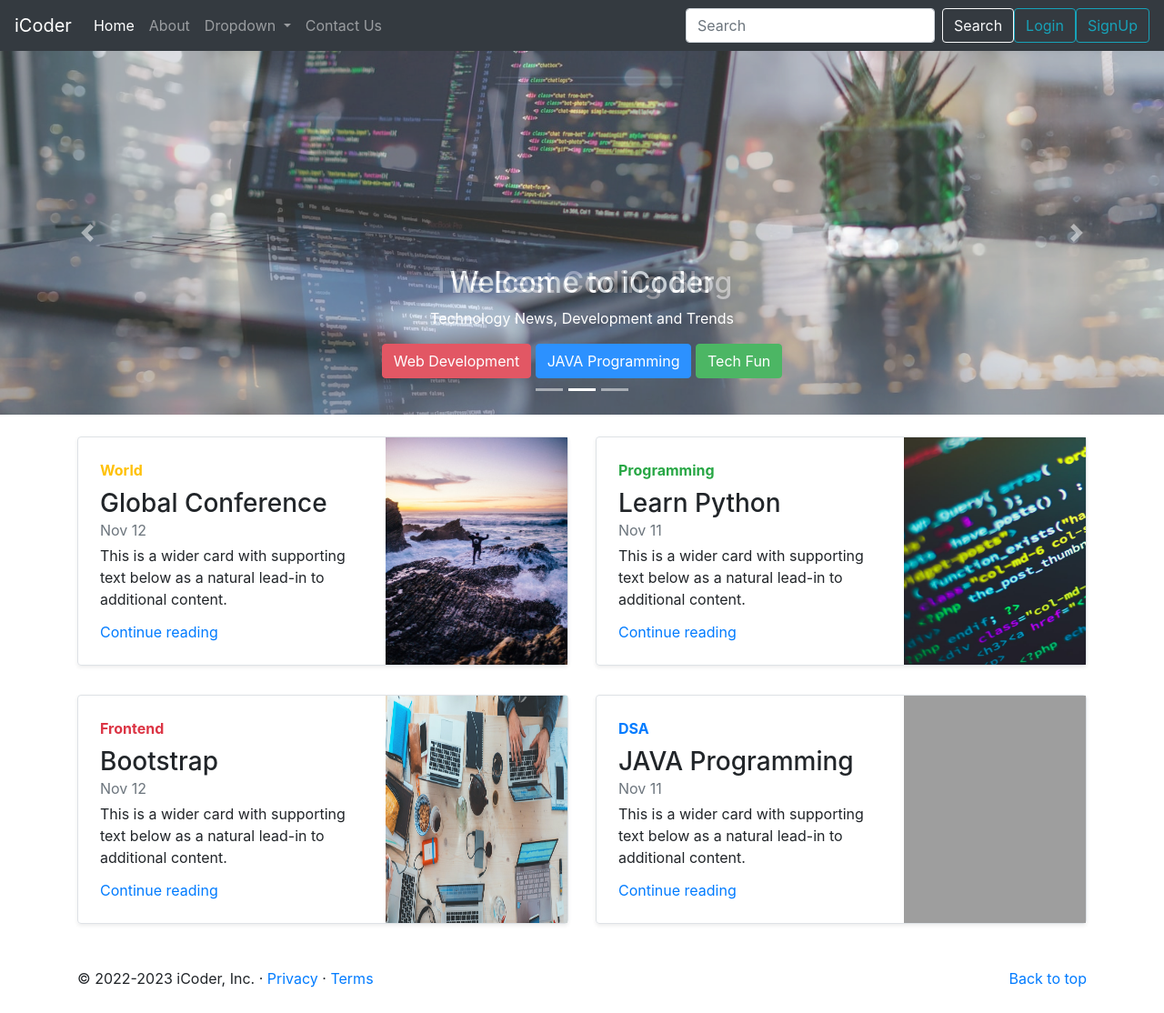
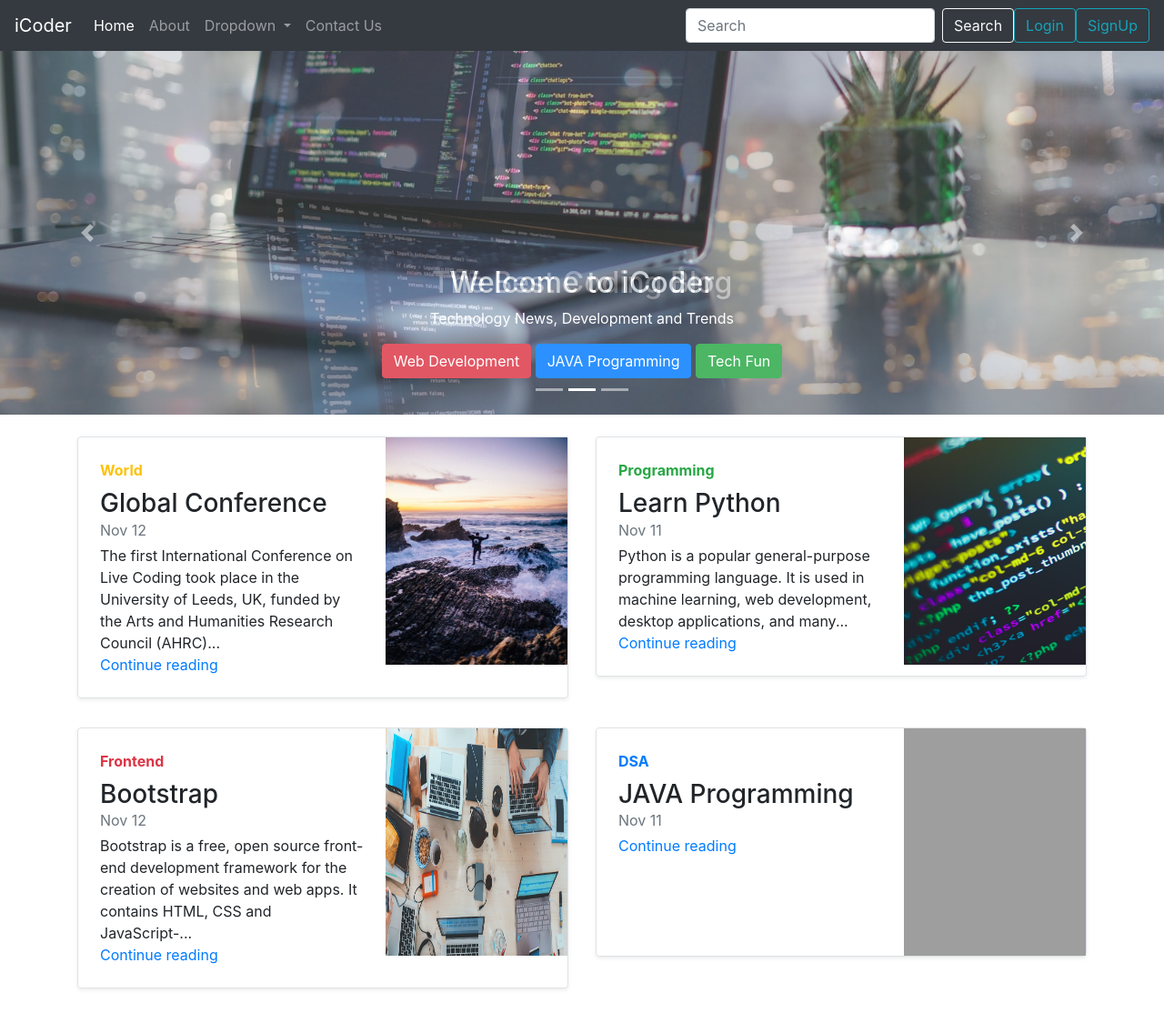
Before and after one commit to NIKHILHASWANI6/iCoderBootstrap, a plain HTML site: page index.html in a window 1280 px wide. Shown: the top 1114 px of the page at 91% size. Drawn offline with nearby package versions, Linux system fonts and the light colour scheme; grey boxes are pictures that could not be loaded.

Commit message:
Changes made in the cards.

```diff
--- a/index.html
+++ b/index.html
@@ -19,7 +19,7 @@
 
           <!--Navigation Bar-->
           <nav class="navbar navbar-expand-lg navbar-dark bg-dark">
-                    <a class="navbar-brand" href="#">iCoder</a>
+                    <a class="navbar-brand" href="/iCoderBootstrap/">iCoder</a>
                     <button class="navbar-toggler" type="button" data-toggle="collapse"
                               data-target="#navbarSupportedContent" aria-controls="navbarSupportedContent"
                               aria-expanded="false" aria-label="Toggle navigation">
@@ -29,11 +29,11 @@
                     <div class="collapse navbar-collapse" id="navbarSupportedContent">
                               <ul class="navbar-nav mr-auto">
                                         <li class="nav-item active">
-                                                  <a class="nav-link" href="/">Home <span
+                                                  <a class="nav-link" href="/iCoderBootstrap/">Home <span
                                                                       class="sr-only">(current)</span></a>
                                         </li>
                                         <li class="nav-item">
-                                                  <a class="nav-link" href="about1.html">About</a>
+                                                  <a class="nav-link" href="/iCoderBootstrap/about1.html">About</a>
                                                   <!--about1 image is being added-->
                                         </li>
                                         <li class="nav-item dropdown">
@@ -52,7 +52,7 @@
                                                   </div>
                                         </li>
                                         <li class="nav-item">
-                                                  <a class="nav-link" href="contactus.html">Contact Us</a>
+                                                  <a class="nav-link" href="/iCoderBootstrap/contactus.html">Contact Us</a>
                                         </li>
 
                               </ul>
@@ -245,9 +245,9 @@
                                                                       class="d-inline-block mb-2 text-warning">World</strong>
                                                             <h3 class="mb-0">Global Conference</h3>
                                                             <div class="mb-1 text-muted">Nov 12</div>
-                                                            <p class="card-text mb-auto">This is a wider card with
-                                                                      supporting text below as a natural lead-in to
-                                                                      additional content.</p>
+                                                            <p class="card-text mb-auto">The first International Conference on Live Coding took place in the University of Leeds, UK,
+                                                                      funded by the Arts and Humanities Research Council (AHRC)...
+                                                            </p>
                                                             <a href="#" class="stretched-link">Continue reading</a>
                                                   </div>
                                                   <div class="col-auto d-none d-lg-block">
@@ -264,10 +264,11 @@
                                                                       class="d-inline-block mb-2 text-success">Programming</strong>
                                                             <h3 class="mb-0">Learn Python</h3>
                                                             <div class="mb-1 text-muted">Nov 11</div>
-                                                            <p class="mb-auto">This is a wider card with supporting text
-                                                                      below as a natural lead-in to additional content.
+                                                            <p class="mb-auto">Python is a popular general-purpose programming language.
+                                                                      It is used in machine learning, web development, desktop applications, and many...
                                                             </p>
                                                             <a href="#" class="stretched-link">Continue reading</a>
+
                                                   </div>
                                                   <div class="col-auto d-none d-lg-block">
                                                             <img class="bd-placeholder-img" width="200" height="250"
@@ -286,9 +287,9 @@
                                                                       class="d-inline-block mb-2 text-danger">Frontend</strong>
                                                             <h3 class="mb-0">Bootstrap</h3>
                                                             <div class="mb-1 text-muted">Nov 12</div>
-                                                            <p class="card-text mb-auto">This is a wider card with
-                                                                      supporting text below as a natural lead-in to
-                                                                      additional content.</p>
+                                                            <p class="card-text mb-auto">Bootstrap is a free, open source front-end development framework
+                                                                      for the creation of websites and web apps. It contains HTML, CSS and JavaScript-...
+                                                            </p>
                                                             <a href="#" class="stretched-link">Continue reading</a>
                                                   </div>
                                                   <div class="col-auto d-none d-lg-block">
@@ -305,8 +306,9 @@
                                                                       class="d-inline-block mb-2 text-primary">DSA</strong>
                                                             <h3 class="mb-0">JAVA Programming</h3>
                                                             <div class="mb-1 text-muted">Nov 11</div>
-                                                            <p class="mb-auto">This is a wider card with supporting text
-                                                                      below as a natural lead-in to additional content.
+                                                            <p class="mb-auto"Java is a programming language and a
+                                                                      platform. Java is a high level, robust,
+                                                                      object-oriented and secure programming language...
                                                             </p>
                                                             <a href="#" class="stretched-link">Continue reading</a>
                                                   </div>
```
